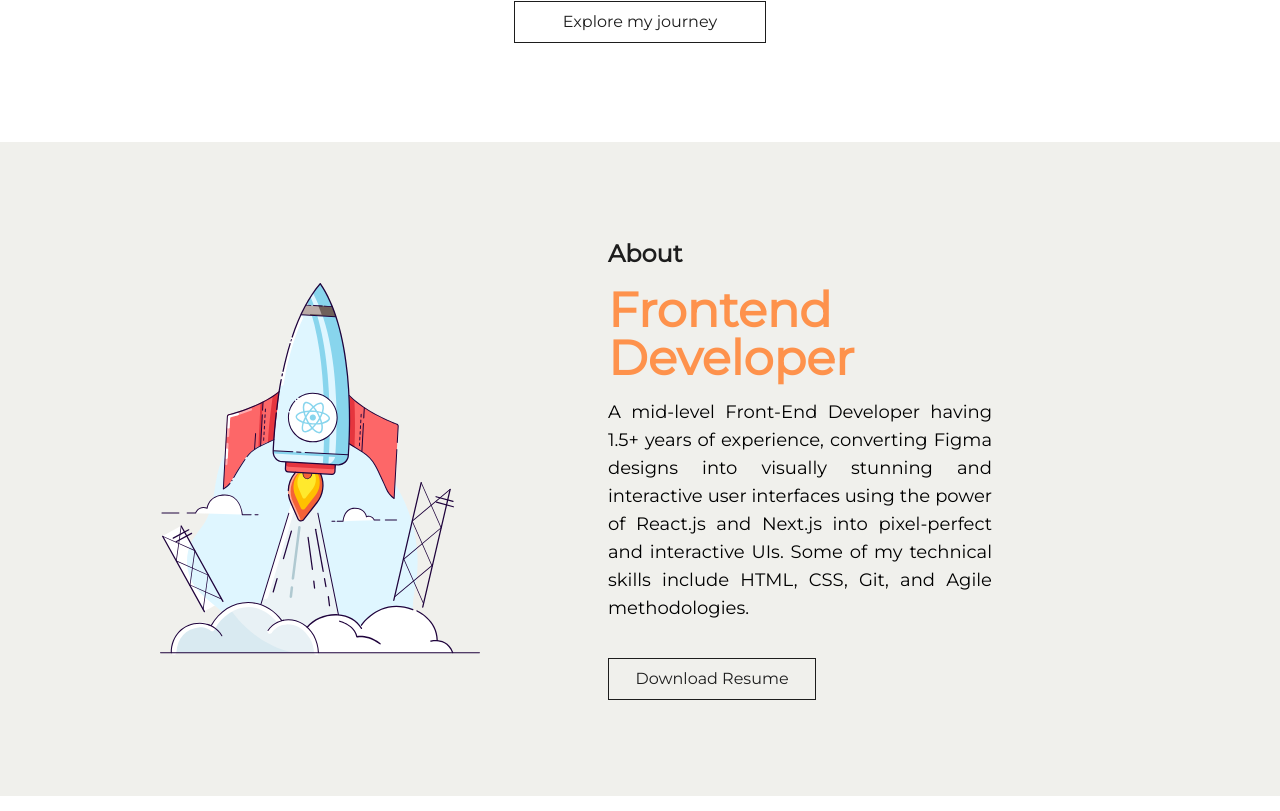
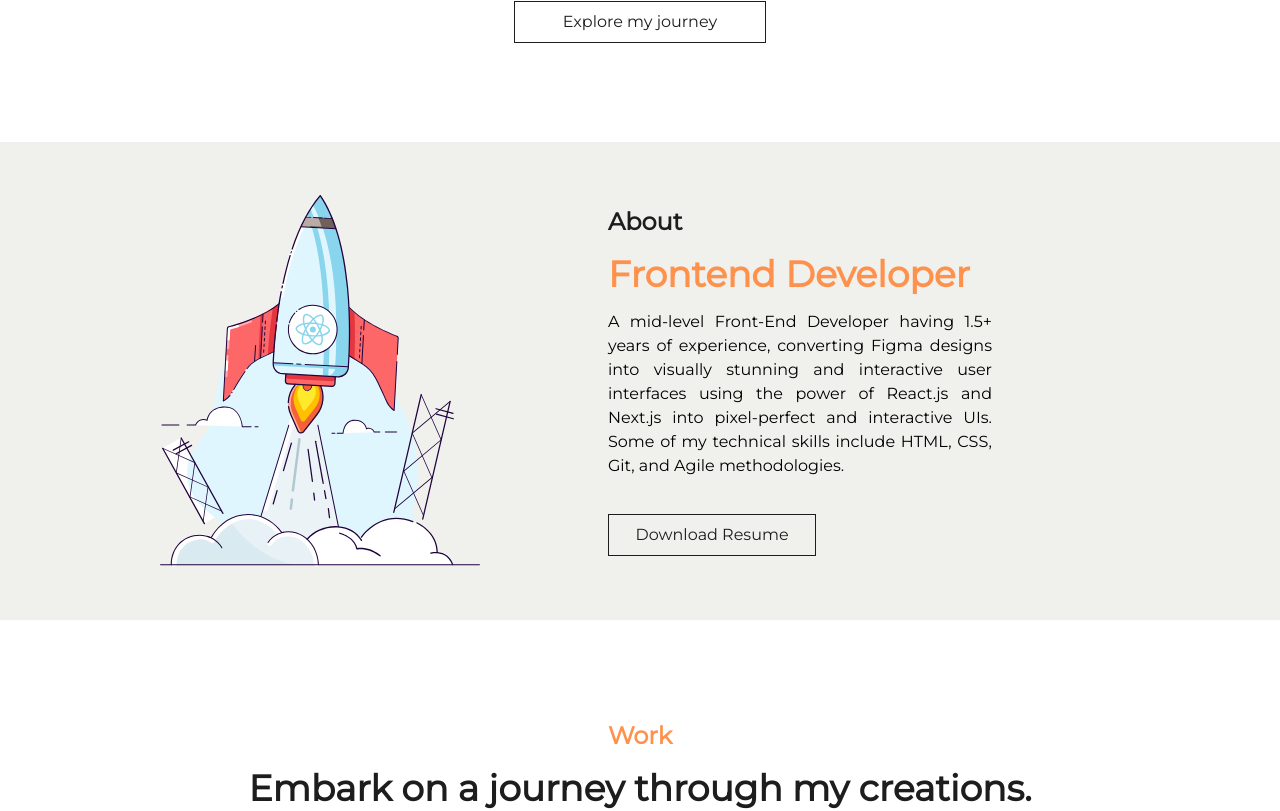
Before and after one commit to maryamtufail/frontendfirst, a Next.js app: page / in a window 1280 px wide. Shown: the part 616-1427 px from the top of the page. Built offline with nearby package versions, Linux system fonts and the light colour scheme.

Commit message:
Fix: about

```diff
--- a/components/About/About.tsx
+++ b/components/About/About.tsx
@@ -4,7 +4,7 @@ import Image from "next/image";
 
 const About = () => {
   return (
-    <section className="about flex md:flex-row flex-col bg-contwo items-center w-full justify-center py-20">
+    <section className="about flex md:flex-row flex-col bg-contwo items-center w-full justify-center py-[3rem]">
       <div className="flex md:w-1/4 justify-center">
         <Image
           src="/img/frontendabout.svg"
@@ -16,8 +16,8 @@ const About = () => {
       </div>
       <div className="md:w-1/2 w-full flex flex-col justify-center md:px-[8rem] py-[1rem] px-3">
         <h2 className="text-2xl font-bold mb-4 text-primary">About</h2>
-        <h3 className="text-3xl md:text-5xl font-semibold mb-4 text-conone">Frontend Developer</h3>
-        <p className="mb-9 md:text-lg text-md text-justify">
+        <h3 className="text-3xl md:text-4xl font-semibold mb-4 text-conone">Frontend Developer</h3>
+        <p className="mb-9 text-md text-justify">
           A mid-level Front-End Developer having 1.5+ years of experience, converting Figma designs into visually stunning and interactive user interfaces using the power of React.js and Next.js into pixel-perfect and interactive UIs. Some of my technical skills include HTML, CSS, Git, and Agile methodologies.
         </p>
         <DownloadResumeButton />
```
